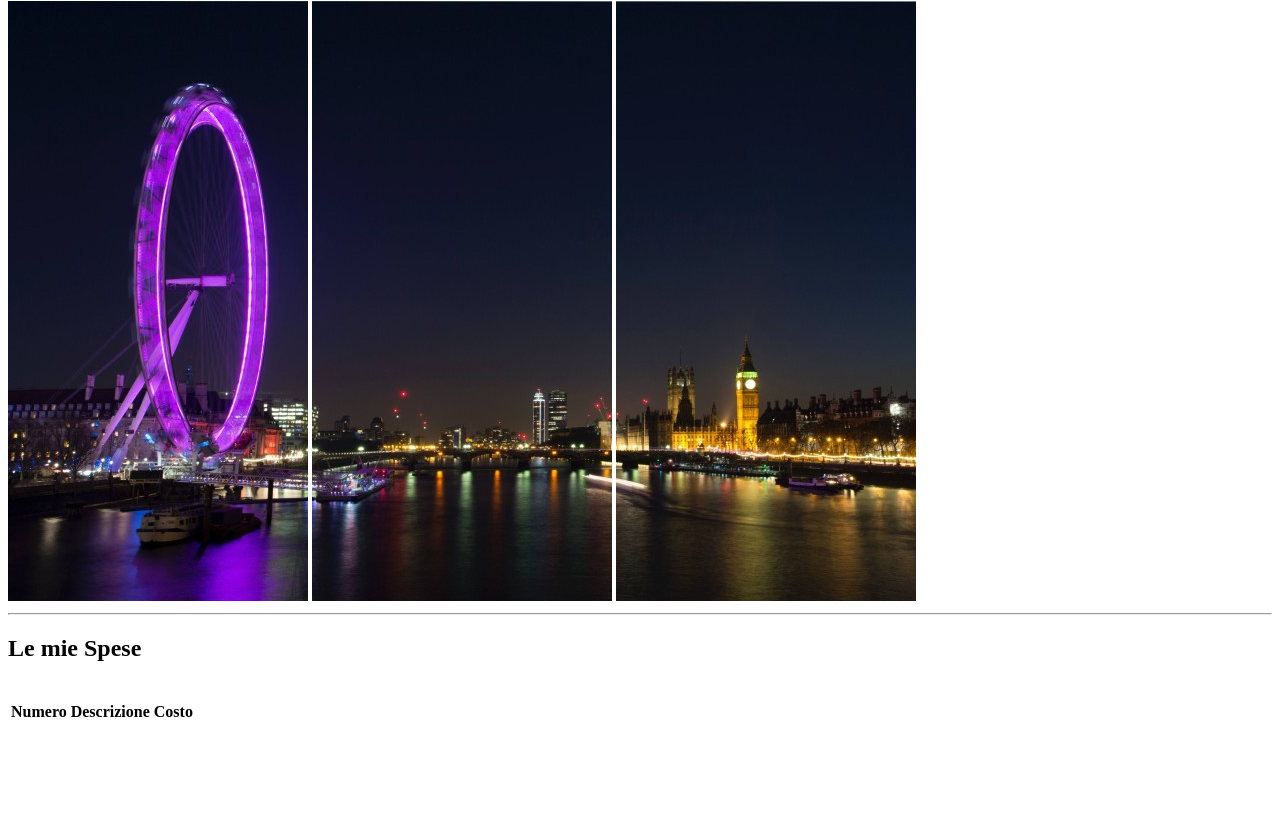
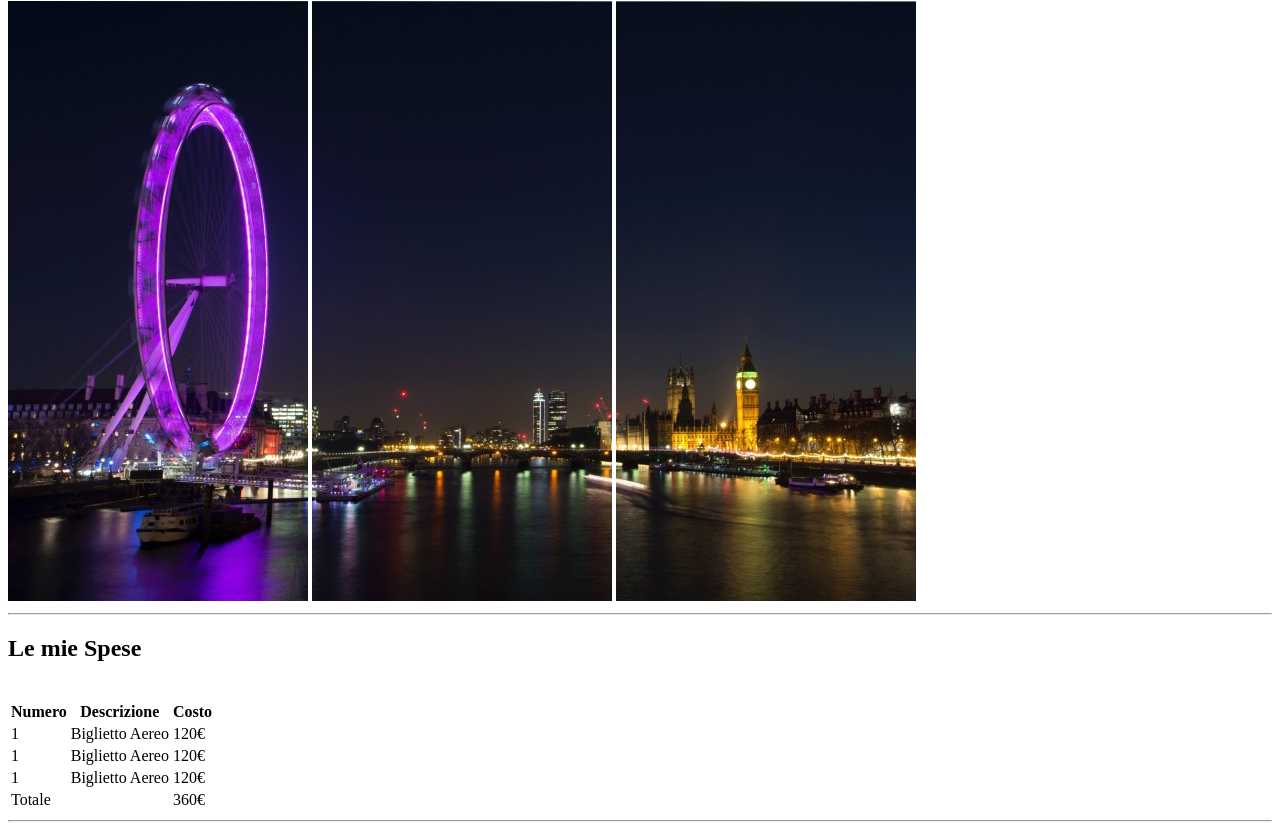
Before and after one commit to CarmeloZiino/html-london-trip, a plain HTML site: page index.html in a window 1280 px wide. Shown: the part 79-909 px from the top of the page. Before the commit the page ends 811 px from the top, so only its background shows below. Drawn offline with Linux system fonts and the light colour scheme.

Commit message:
Compilata tabella e aggiunta riga orizzontale

```diff
--- a/index.html
+++ b/index.html
@@ -28,6 +28,27 @@
           <strong>Costo</strong>
         </th>
       </thead>
+      <tbody>
+        <td>1</td>
+        <td>Biglietto Aereo</td>
+        <td>120&euro;</td>
+      </tbody>
+      <tbody>
+        <td>1</td>
+        <td>Biglietto Aereo</td>
+        <td>120&euro;</td>
+      </tbody>
+      <tbody>
+        <td>1</td>
+        <td>Biglietto Aereo</td>
+        <td>120&euro;</td>
+        <tbody>
+            <td>Totale</td>
+            <td></td>
+            <td>360&euro;</td>
+          </tbody>
+      </tbody>
     </table>
+    <hr>
   </body>
 </html>
```
